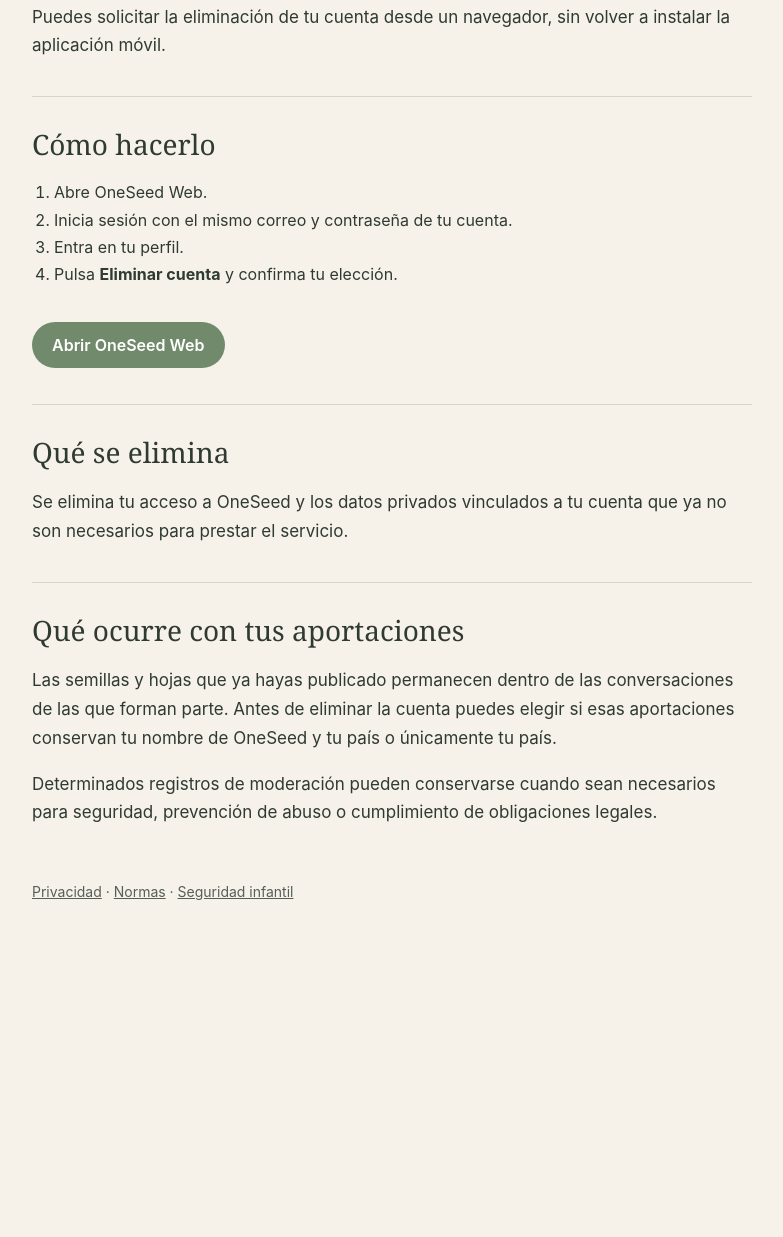
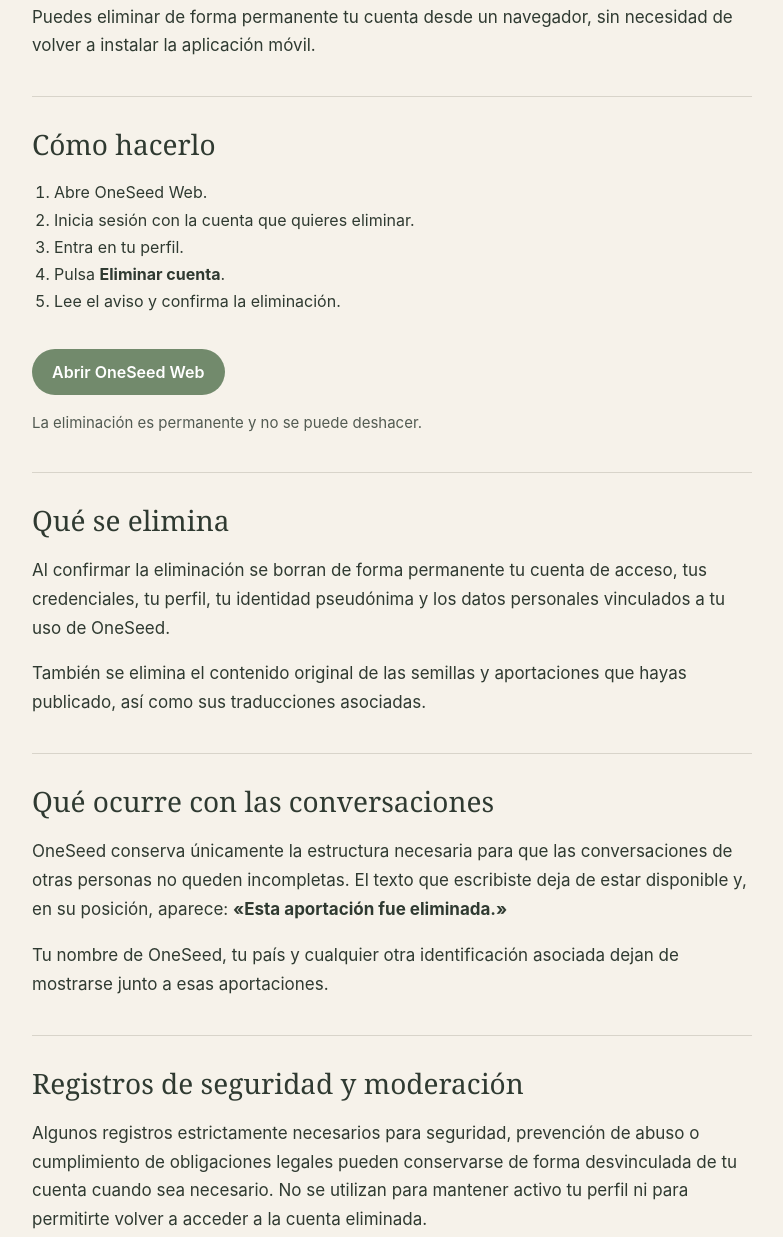
Before and after one commit to OneSeedSocial/oneseed-web, a plain HTML site: page eliminar-cuenta.html in a window 1280 px wide. Shown: the part 306-1543 px from the top of the page, without its empty margins (248-1031 px from the left). Before the commit the page ends 1278 px from the top, so only its background shows below. Drawn offline with Linux system fonts and the light colour scheme.

Commit message:
fix(web): align account deletion page with permanent deletion

```diff
--- a/eliminar-cuenta.html
+++ b/eliminar-cuenta.html
@@ -3,54 +3,175 @@
 <head>
   <meta charset="utf-8" />
   <meta name="viewport" content="width=device-width, initial-scale=1" />
+  <meta name="theme-color" content="#F6F2EA" />
   <title>Eliminar cuenta · OneSeed</title>
-  <meta name="description" content="Cómo solicitar la eliminación de una cuenta de OneSeed y sus datos asociados." />
+  <meta
+    name="description"
+    content="Cómo eliminar de forma permanente una cuenta de OneSeed y sus datos asociados."
+  />
   <style>
-    :root { color-scheme: light; --cream:#f6f2ea; --ink:#2f3a31; --sage:#728a6c; --line:#d8d4ca; }
-    * { box-sizing:border-box; }
-    body { margin:0; background:var(--cream); color:var(--ink); font-family:Inter,system-ui,-apple-system,BlinkMacSystemFont,"Segoe UI",sans-serif; }
-    main { width:min(720px,calc(100% - 40px)); margin:0 auto; padding:64px 0 72px; }
-    a { color:inherit; }
-    .brand { display:inline-block; margin-bottom:56px; font-family:Georgia,serif; font-size:28px; text-decoration:none; }
-    h1 { max-width:620px; margin:0 0 20px; font-family:Georgia,serif; font-weight:400; font-size:clamp(38px,7vw,64px); line-height:1.02; }
-    p { font-size:17px; line-height:1.7; }
-    section { margin-top:36px; padding-top:28px; border-top:1px solid var(--line); }
-    h2 { font-family:Georgia,serif; font-size:28px; font-weight:400; margin:0 0 12px; }
-    .button { display:inline-block; margin-top:18px; padding:13px 20px; border-radius:999px; background:var(--sage); color:white; text-decoration:none; font-weight:600; }
-    ol { padding-left:22px; line-height:1.7; }
-    footer { margin-top:56px; font-size:14px; opacity:.8; }
+    :root {
+      color-scheme: light;
+      --cream: #f6f2ea;
+      --ink: #2f3a31;
+      --sage: #728a6c;
+      --line: #d8d4ca;
+    }
+
+    * {
+      box-sizing: border-box;
+    }
+
+    body {
+      margin: 0;
+      background: var(--cream);
+      color: var(--ink);
+      font-family: Inter, system-ui, -apple-system, BlinkMacSystemFont,
+        "Segoe UI", sans-serif;
+    }
+
+    main {
+      width: min(720px, calc(100% - 40px));
+      margin: 0 auto;
+      padding: 64px 0 72px;
+    }
+
+    a {
+      color: inherit;
+    }
+
+    .brand {
+      display: inline-block;
+      margin-bottom: 56px;
+      font-family: Georgia, serif;
+      font-size: 28px;
+      text-decoration: none;
+    }
+
+    h1 {
+      max-width: 620px;
+      margin: 0 0 20px;
+      font-family: Georgia, serif;
+      font-weight: 400;
+      font-size: clamp(38px, 7vw, 64px);
+      line-height: 1.02;
+    }
+
+    p {
+      font-size: 17px;
+      line-height: 1.7;
+    }
+
+    section {
+      margin-top: 36px;
+      padding-top: 28px;
+      border-top: 1px solid var(--line);
+    }
+
+    h2 {
+      margin: 0 0 12px;
+      font-family: Georgia, serif;
+      font-size: 28px;
+      font-weight: 400;
+    }
+
+    .button {
+      display: inline-block;
+      margin-top: 18px;
+      padding: 13px 20px;
+      border-radius: 999px;
+      background: var(--sage);
+      color: white;
+      text-decoration: none;
+      font-weight: 600;
+    }
+
+    ol {
+      padding-left: 22px;
+      line-height: 1.7;
+    }
+
+    .note {
+      font-size: 15px;
+      opacity: 0.82;
+    }
+
+    footer {
+      margin-top: 56px;
+      font-size: 14px;
+      opacity: 0.8;
+    }
   </style>
 </head>
 <body>
 <main>
   <a class="brand" href="index.html">OneSeed</a>
+
   <h1>Eliminar tu cuenta de OneSeed</h1>
-  <p>Puedes solicitar la eliminación de tu cuenta desde un navegador, sin volver a instalar la aplicación móvil.</p>
+  <p>
+    Puedes eliminar de forma permanente tu cuenta desde un navegador,
+    sin necesidad de volver a instalar la aplicación móvil.
+  </p>
 
   <section>
     <h2>Cómo hacerlo</h2>
     <ol>
       <li>Abre OneSeed Web.</li>
-      <li>Inicia sesión con el mismo correo y contraseña de tu cuenta.</li>
+      <li>Inicia sesión con la cuenta que quieres eliminar.</li>
       <li>Entra en tu perfil.</li>
-      <li>Pulsa <strong>Eliminar cuenta</strong> y confirma tu elección.</li>
+      <li>Pulsa <strong>Eliminar cuenta</strong>.</li>
+      <li>Lee el aviso y confirma la eliminación.</li>
     </ol>
+
     <a class="button" href="app/">Abrir OneSeed Web</a>
+
+    <p class="note">
+      La eliminación es permanente y no se puede deshacer.
+    </p>
   </section>
 
   <section>
     <h2>Qué se elimina</h2>
-    <p>Se elimina tu acceso a OneSeed y los datos privados vinculados a tu cuenta que ya no son necesarios para prestar el servicio.</p>
+    <p>
+      Al confirmar la eliminación se borran de forma permanente tu cuenta de
+      acceso, tus credenciales, tu perfil, tu identidad pseudónima y los datos
+      personales vinculados a tu uso de OneSeed.
+    </p>
+    <p>
+      También se elimina el contenido original de las semillas y aportaciones
+      que hayas publicado, así como sus traducciones asociadas.
+    </p>
   </section>
 
   <section>
-    <h2>Qué ocurre con tus aportaciones</h2>
-    <p>Las semillas y hojas que ya hayas publicado permanecen dentro de las conversaciones de las que forman parte. Antes de eliminar la cuenta puedes elegir si esas aportaciones conservan tu nombre de OneSeed y tu país o únicamente tu país.</p>
-    <p>Determinados registros de moderación pueden conservarse cuando sean necesarios para seguridad, prevención de abuso o cumplimiento de obligaciones legales.</p>
+    <h2>Qué ocurre con las conversaciones</h2>
+    <p>
+      OneSeed conserva únicamente la estructura necesaria para que las
+      conversaciones de otras personas no queden incompletas. El texto que
+      escribiste deja de estar disponible y, en su posición, aparece:
+      <strong>«Esta aportación fue eliminada.»</strong>
+    </p>
+    <p>
+      Tu nombre de OneSeed, tu país y cualquier otra identificación asociada
+      dejan de mostrarse junto a esas aportaciones.
+    </p>
+  </section>
+
+  <section>
+    <h2>Registros de seguridad y moderación</h2>
+    <p>
+      Algunos registros estrictamente necesarios para seguridad, prevención
+      de abuso o cumplimiento de obligaciones legales pueden conservarse de
+      forma desvinculada de tu cuenta cuando sea necesario. No se utilizan
+      para mantener activo tu perfil ni para permitirte volver a acceder a la
+      cuenta eliminada.
+    </p>
   </section>
 
   <footer>
-    <a href="privacidad.html">Privacidad</a> · <a href="normas.html">Normas</a> · <a href="seguridad.html">Seguridad infantil</a>
+    <a href="privacidad.html">Privacidad</a> ·
+    <a href="normas.html">Normas</a> ·
+    <a href="seguridad.html">Seguridad infantil</a>
   </footer>
 </main>
 </body>
```
